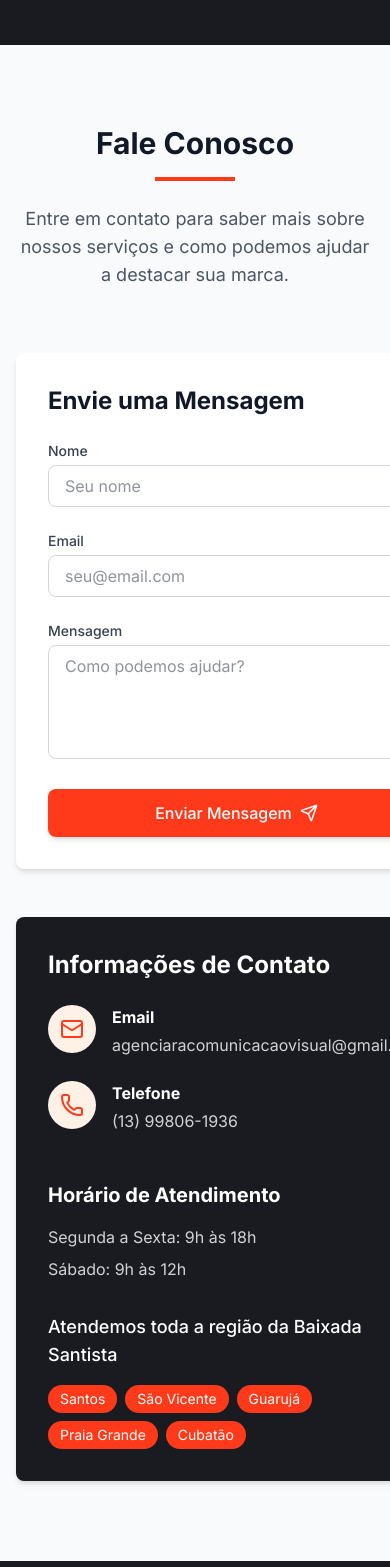
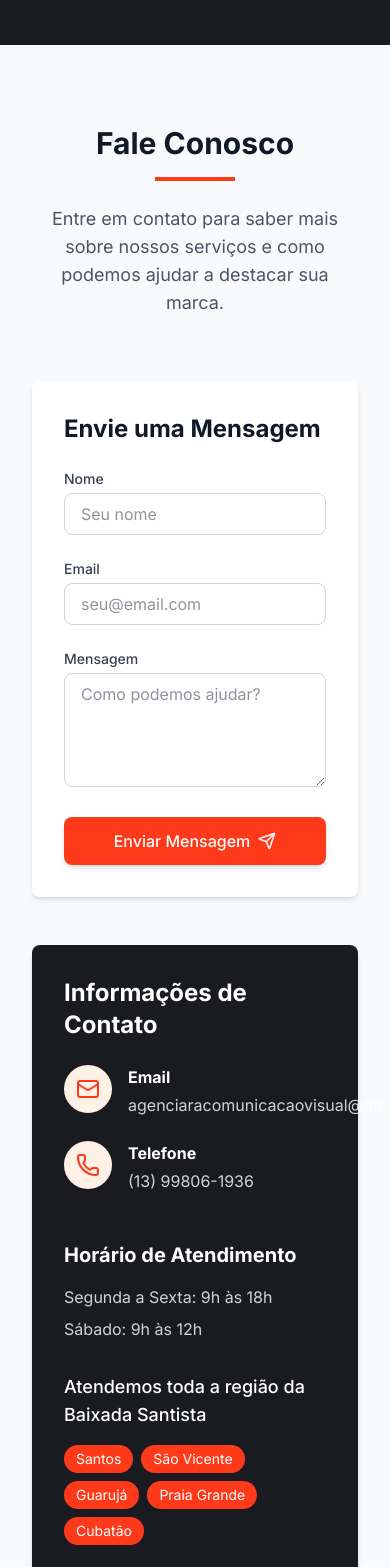
Before and after one commit to 21lucasbarros/projeto-ilha-outdoor, a React (Vite) app: page / in a window 390 px wide. Shown: the part 9000-10567 px from the top of the page. Built offline with nearby package versions, Linux system fonts and the light colour scheme.

Commit message:
fix: ajustei o layout e a responsividade do componente Contact; melhorei a estrutura do código e a usabilidade.

```diff
--- a/src/components/Contact.tsx
+++ b/src/components/Contact.tsx
@@ -54,9 +54,9 @@ export default function Contact() {
 
   return (
     <section id="contact" className="py-20 bg-[#f9fafb]">
-      <div className="container mx-auto px-4">
+      <div className="container mx-auto px-4 max-w-7xl">
         <motion.div
-          className="text-center mb-16"
+          className="text-center mb-16 px-4"
           initial={{ opacity: 0, y: 20 }}
           whileInView={{ opacity: 1, y: 0 }}
           viewport={{ once: true, amount: 0.3 }}
@@ -72,7 +72,7 @@ export default function Contact() {
           </p>
         </motion.div>
 
-        <div className="grid md:grid-cols-2 gap-12">
+        <div className="grid grid-cols-1 md:grid-cols-2 gap-12 px-4">
           <motion.div
             initial={{ opacity: 0, x: 40 }}
             whileInView={{ opacity: 1, x: 0 }}
@@ -84,11 +84,11 @@ export default function Contact() {
                 Envie uma Mensagem
               </h3>
 
-              {isSubmitted ? (
+              {isSubmitted && (
                 <div className="bg-green-100 text-green-700 p-4 rounded-md text-center mb-4">
                   Mensagem enviada com sucesso!
                 </div>
-              ) : null}
+              )}
 
               <form
                 onSubmit={handleSubmit(onSubmit)}
@@ -188,21 +188,22 @@ export default function Contact() {
             viewport={{ once: true, amount: 0.3 }}
             transition={{ duration: 0.6 }}
           >
-            <div className="bg-[#1a1b21] text-white p-8 rounded-lg shadow-md h-full">
+            <div className="bg-[#1a1b21] text-white p-8 rounded-lg shadow-md h-full flex flex-col justify-between">
+              <div>
                 <h3 className="text-2xl font-bold mb-6">
                   Informações de Contato
                 </h3>
 
                 <div className="space-y-6">
                   <div className="flex items-start">
-                  <div className="bg-[#fff1e6] p-3 rounded-full mr-4">
+                    <div className="bg-[#fff1e6] p-3 rounded-full mr-4 flex-shrink-0">
                       <Mail size={24} className="text-[#ff3a1a]" />
                     </div>
                     <div>
                       <h4 className="font-bold mb-1">Email</h4>
                       <a
                         href="mailto:agenciaracomunicacaovisual@gmail.com"
-                      className="text-white/80 hover:text-white transition-colors"
+                        className="text-white/80 hover:text-white transition-colors break-words"
                       >
                         agenciaracomunicacaovisual@gmail.com
                       </a>
@@ -210,7 +211,7 @@ export default function Contact() {
                   </div>
 
                   <div className="flex items-start">
-                  <div className="bg-[#fff1e6] p-3 rounded-full mr-4">
+                    <div className="bg-[#fff1e6] p-3 rounded-full mr-4 flex-shrink-0">
                       <Phone size={24} className="text-[#ff3a1a]" />
                     </div>
                     <div>
@@ -221,6 +222,7 @@ export default function Contact() {
                       >
                         (13) 99806-1936
                       </a>
+                    </div>
                   </div>
                 </div>
 
```
Lines whose indentation alone changed are shown as unchanged.
